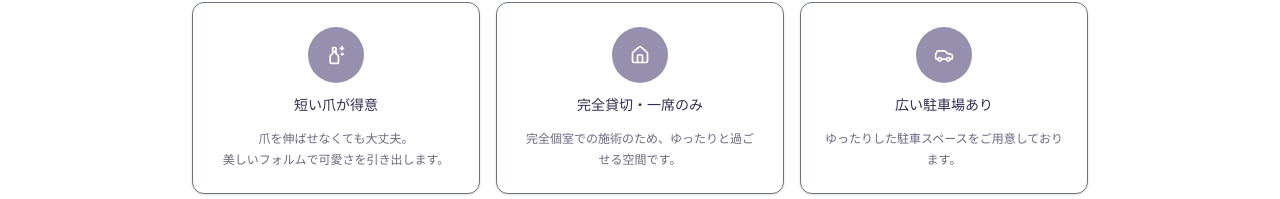
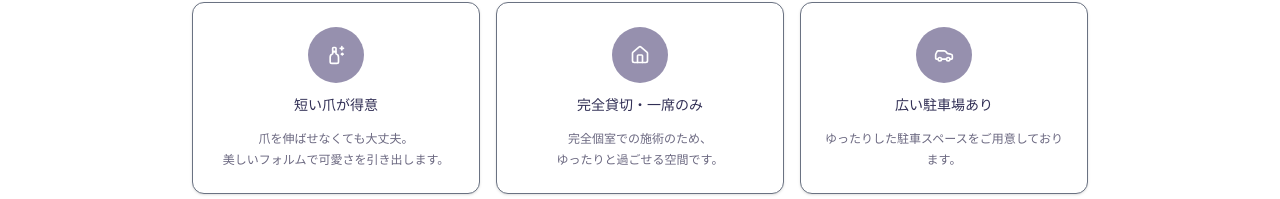
Before and after one commit to hinaokazaki/trea-lp, a Next.js app: page / in a window 1280 px wide. Shown: the part 601-800 px from the top of the page. Built offline with nearby package versions, Linux system fonts and the light colour scheme; no server answers; the database is empty.

Commit message:
fix(top): Featuresの説明文を1文ずつ改行表示に変更

```diff
--- a/components/top/Features.tsx
+++ b/components/top/Features.tsx
@@ -5,12 +5,15 @@ const features = [
   {
     icon: <NailPolishSparkleIcon size={20} />,
     title: "短い爪が得意",
-    description: ["爪を伸ばせなくても大丈夫。", "美しいフォルムで可愛さを引き出します。"],
+    description: [
+      "爪を伸ばせなくても大丈夫。",
+      "美しいフォルムで可愛さを引き出します。",
+    ],
   },
   {
     icon: <Home size={20} />,
     title: "完全貸切・一席のみ",
-    description: ["完全個室での施術のため、ゆったりと過ごせる空間です。"],
+    description: ["完全個室での施術のため、", "ゆったりと過ごせる空間です。"],
   },
   {
     icon: <Car size={20} />,
```
